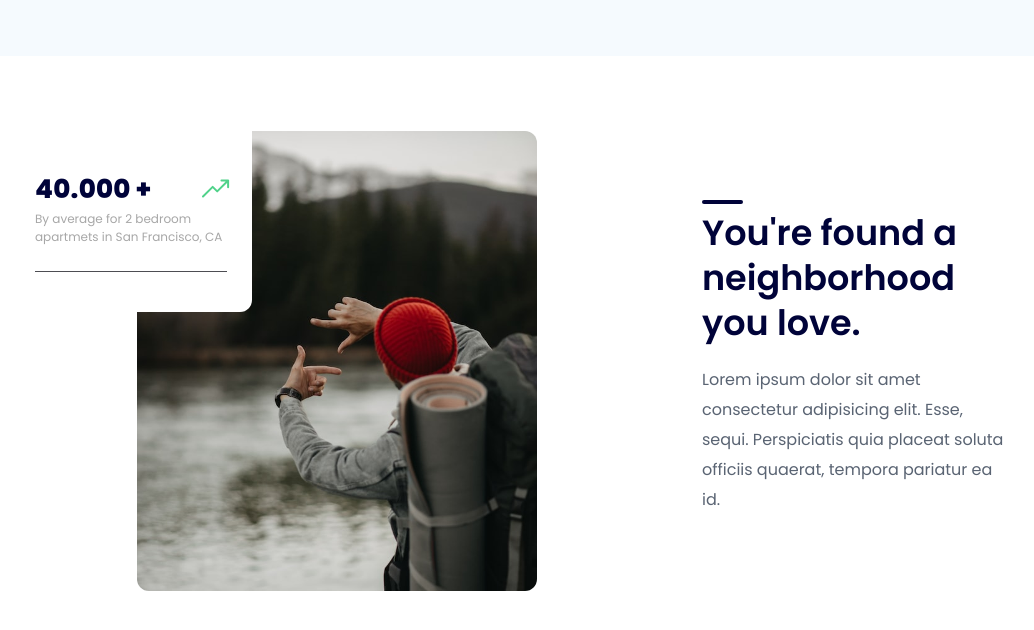
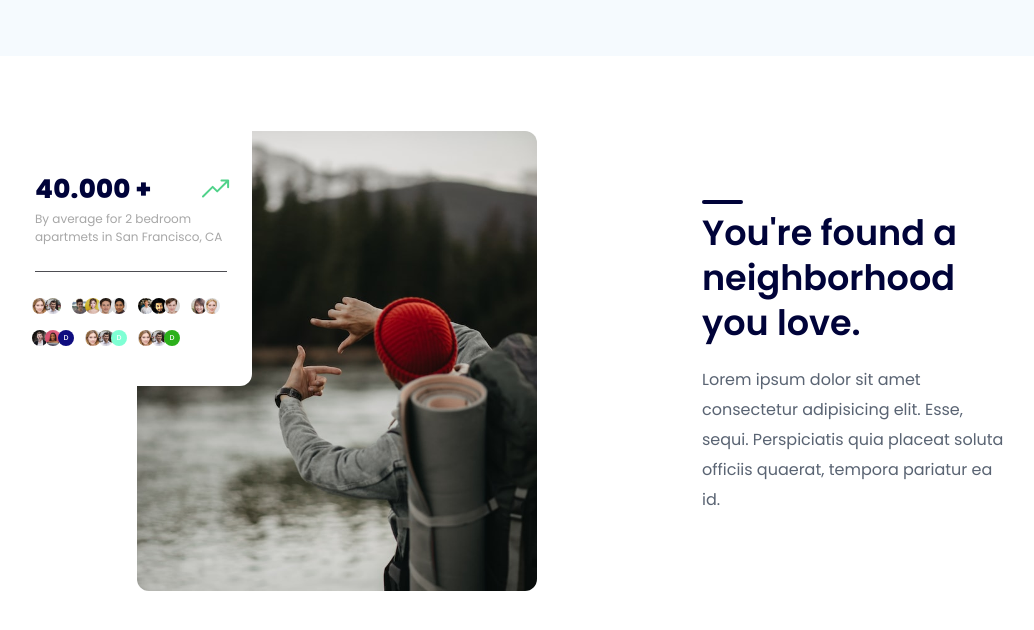
Before and after one commit to hotrucdiep21/real-estate-lading-page, a plain HTML site: page index.html in a window 1280 px wide. Shown: the part 2452-3082 px from the top of the page, without its empty margins (103-1137 px from the left). Drawn offline with Linux system fonts and the light colour scheme.

Commit message:
complete first-row

```diff
--- a/assets/css/style.css
+++ b/assets/css/style.css
@@ -457,3 +457,29 @@ a {
     width: 192px;
     margin-top: 25px;
 }
+
+.stats .avatar-block {
+    margin-top: 26px;
+    display: flex;
+    gap: 16px 14px;
+    flex-wrap: wrap;
+}
+
+.stats .avatar-group {
+    display: flex;
+}
+
+.stats .avatar {
+    width: 16px;
+    height: 16px;
+    border-radius: 50%;
+    margin-left: -3px;
+
+    background-color: var(--bg-color);
+    /* background-color: blue; */
+    text-align: center;
+    line-height: 16px;
+    color: white;
+    font-weight: 450;
+    font-size: 0.7rem;
+}
--- a/index.html
+++ b/index.html
@@ -200,6 +200,43 @@
               </div>
               <p class="desc">By average for 2 bedroom apartmets in San Francisco, CA</p>
               <div class="seprate"></div>
+              <div class="avatar-block">
+                <div class="avatar-group">
+                  <img src="./assets/img/avatar-1.jpg" alt="" class="avatar">
+                  <img src="./assets/img/avatar-2.jpg" alt="" class="avatar">
+                </div>
+                <div class="avatar-group">
+                  <img src="./assets/img/avatar-3.jpg" alt="" class="avatar">
+                  <img src="./assets/img/avatar-4.webp" alt="" class="avatar">
+                  <img src="./assets/img/avatar-5.jpg" alt="" class="avatar">
+                  <img src="./assets/img/avatar-6.jpg" alt="" class="avatar">
+                </div>
+                <div class="avatar-group">
+                  <img src="./assets/img/avatar-7.jpeg" alt="" class="avatar">
+                  <img src="./assets/img/avatar-8.jpg" alt="" class="avatar">
+                  <img src="./assets/img/avatar-9.jpg" alt="" class="avatar">
+                </div>
+                <div class="avatar-group">
+                  <img src="./assets/img/avatar-10.jpg" alt="" class="avatar">
+                  <img src="./assets/img/avatar-11.jpg" alt="" class="avatar">
+                </div>
+                <div class="avatar-group">
+                  <img src="./assets/img/avatar-12.jpg" alt="" class="avatar">
+                  <img src="./assets/img/avatar-13.jfif" alt="" class="avatar">
+                  <div class="avatar" style="background-color: rgb(15, 13, 128);">D</div>
+                </div>
+                <div class="avatar-group">
+                  <img src="./assets/img/avatar-1.jpg" alt="" class="avatar">
+                  <img src="./assets/img/avatar-2.jpg" alt="" class="avatar">
+                  <div class="avatar" style="background-color: aquamarine;">D</div>
+
+                </div>
+                <div class="avatar-group">
+                  <img src="./assets/img/avatar-1.jpg" alt="" class="avatar">
+                  <img src="./assets/img/avatar-2.jpg" alt="" class="avatar">
+                  <div class="avatar" style="background-color: rgb(44, 176, 27);">D</div>
+                </div>
+              </div>
             </div>
           </div>
           <div class="info">
```
